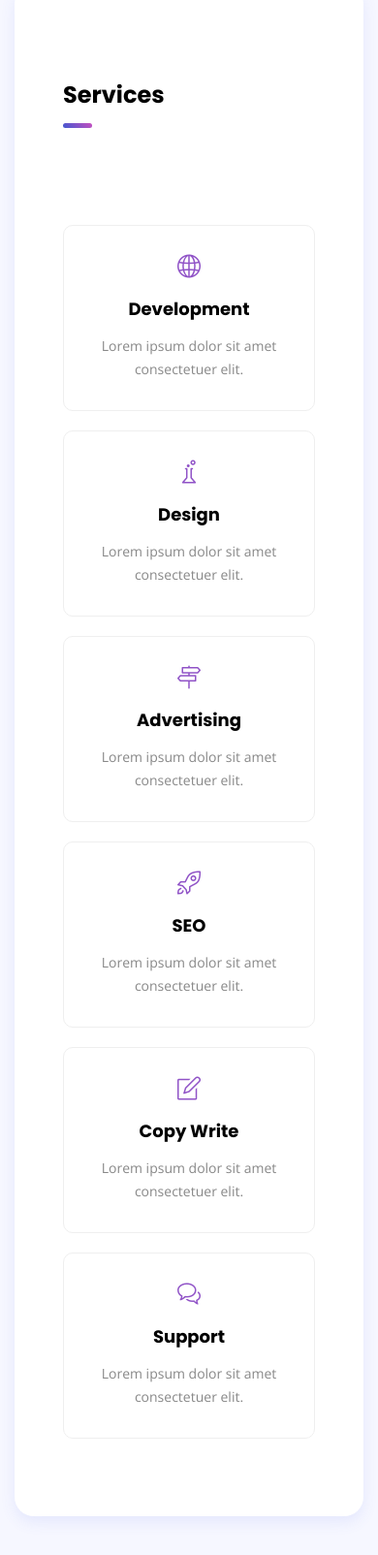
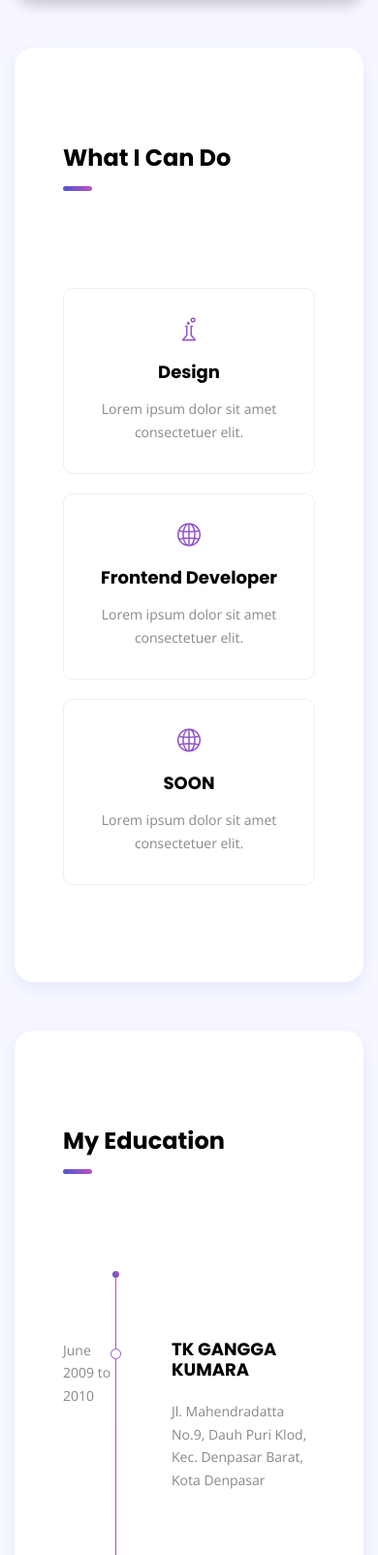
Before and after one commit to andresanjaya/skinnydookie, a PHP site: page / in a window 390 px wide. Shown: the part 3858-5462 px from the top of the page at 97% size. Run offline with PHP 8.4, Linux system fonts and the light colour scheme; some libraries are stand-ins or nearby versions.

Commit message:
Update UI

```diff
--- a/assets/css/style.css
+++ b/assets/css/style.css
@@ -1279,7 +1279,7 @@ section.padding-60 {
 }
 
 .form-control:focus {
-  border-color: #FF5959;
+  border-color: #9053c7;
   outline: 0;
   -webkit-box-shadow: none;
   box-shadow: none;
--- a/index.html
+++ b/index.html
@@ -58,7 +58,7 @@
 		<div class="header-inner d-flex align-items-start flex-column">
 			<a href="index.html"><img src="assets/img/profile.png" alt="Andre Sanjaya" /></a>
 			<a href="index.html" class="site-title mt-3">Andre Sanjaya</a>
-			<span class="site-slogan">Web Developer</span>
+			<span class="site-slogan">UI/UX Designer & Frontend Developer</span>
 
 			<!-- navigation menu -->
 			<nav>
@@ -153,10 +154,10 @@
 							<span class="float-right">85%</span>
 						</div>
 						<div class="progress">
-							<div class="progress-bar" role="progressbar" aria-valuemin="0" aria-valuemax="100" aria-valuenow="90">
+							<div class="progress-bar" role="progressbar" aria-valuemin="0" aria-valuemax="100" aria-valuenow="85">
 							</div>
 						</div>
-						<div class="spacer" data-height="50"></div>
+						<div class="spacer" data-height="85"></div>
 					</div>
 				</div>
 
@@ -168,10 +169,10 @@
 							<span class="float-right">65%</span>
 						</div>
 						<div class="progress">
-							<div class="progress-bar" role="progressbar" aria-valuemin="0" aria-valuemax="100" aria-valuenow="85">
+							<div class="progress-bar" role="progressbar" aria-valuemin="0" aria-valuemax="100" aria-valuenow="65">
 							</div>
 						</div>
-						<div class="spacer" data-height="50"></div>
+						<div class="spacer" data-height="65"></div>
 					</div>
 				</div>
 
@@ -183,10 +184,10 @@
 							<span class="float-right">40%</span>
 						</div>
 						<div class="progress">
-							<div class="progress-bar" role="progressbar" aria-valuemin="0" aria-valuemax="100" aria-valuenow="85">
+							<div class="progress-bar" role="progressbar" aria-valuemin="0" aria-valuemax="100" aria-valuenow="40">
 							</div>
 						</div>
-						<div class="spacer" data-height="50"></div>
+						<div class="spacer" data-height="40"></div>
 					</div>
 				</div>
 
@@ -210,13 +211,13 @@
 					<div class="skill-item">
 						<div class="skill-info clearfix">
 							<h4 class="float-left mb-3 mt-0">English</h4>
-							<span class="float-right">80%</span>
+							<span class="float-right">75%</span>
 						</div>
 						<div class="progress">
-							<div class="progress-bar" role="progressbar" aria-valuemin="0" aria-valuemax="100" aria-valuenow="60">
+							<div class="progress-bar" role="progressbar" aria-valuemin="0" aria-valuemax="100" aria-valuenow="75">
 							</div>
 						</div>
-						<div class="spacer d-md-none d-lg-none" data-height="50"></div>
+						<div class="spacer d-md-none d-lg-none" data-height="75"></div>
 					</div>
 				</div>
 
@@ -281,20 +282,10 @@
 
 		<!-- section services -->
 		<section id="services" class="shadow-blue white-bg padding">
-			<h3 class="section-title-gradient">Services</h3>
+			<h3 class="section-title-gradient">What I Can Do</h3>
 			<div class="spacer" data-height="80"></div>
 
 			<div class="row">
-
-				<div class="col-md-4 col-sm-6">
-					<!-- service item -->
-					<div class="service-item text-center">
-						<i class="icon-globe icon-gradient"></i>
-						<h4 class="my-3">Development</h4>
-						<p class="mb-0">Lorem ipsum dolor sit amet consectetuer elit.</p>
-					</div>
-					<div class="spacer" data-height="20"></div>
-				</div>
 
 				<div class="col-md-4 col-sm-6">
 					<!-- service item -->
@@ -309,8 +300,8 @@
 				<div class="col-md-4 col-sm-6">
 					<!-- service item -->
 					<div class="service-item text-center">
-						<i class="icon-directions icon-gradient"></i>
-						<h4 class="my-3">Advertising</h4>
+						<i class="icon-globe icon-gradient"></i>
+						<h4 class="my-3">Frontend Developer</h4>
 						<p class="mb-0">Lorem ipsum dolor sit amet consectetuer elit.</p>
 					</div>
 					<div class="spacer" data-height="20"></div>
@@ -319,30 +310,11 @@
 				<div class="col-md-4 col-sm-6">
 					<!-- service item -->
 					<div class="service-item text-center">
-						<i class="icon-rocket icon-gradient"></i>
-						<h4 class="my-3">SEO</h4>
+						<i class="icon-globe icon-gradient"></i>
+						<h4 class="my-3">SOON</h4>
 						<p class="mb-0">Lorem ipsum dolor sit amet consectetuer elit.</p>
 					</div>
-					<div class="spacer d-md-none d-lg-none" data-height="20"></div>
-				</div>
-
-				<div class="col-md-4 col-sm-6">
-					<!-- service item -->
-					<div class="service-item text-center">
-						<i class="icon-note icon-gradient"></i>
-						<h4 class="my-3">Copy Write</h4>
-						<p class="mb-0">Lorem ipsum dolor sit amet consectetuer elit.</p>
-					</div>
-					<div class="spacer d-md-none d-lg-none" data-height="20"></div>
-				</div>
-
-				<div class="col-md-4 col-sm-6">
-					<!-- service item -->
-					<div class="service-item text-center">
-						<i class="icon-bubbles icon-gradient"></i>
-						<h4 class="my-3">Support</h4>
-						<p class="mb-0">Lorem ipsum dolor sit amet consectetuer elit.</p>
-					</div>
+					<div class="spacer" data-height="20"></div>
 				</div>
 
 			</div>
@@ -538,71 +510,9 @@
 			</div>
 		</section>
 
-		<!-- section testimonials -->
-		<section id="testimonials" class="shadow-blue gradient-bg padding">
-			<h3 class="text-white section-title">Testimonials</h3>
-			<div class="spacer" data-height="97"></div>
-
-			<div class="row testimonials-wrapper">
-
-				<div class="col-md-6">
-					<!-- testimonial item -->
-					<div class="testimonial-item">
-						<span class="symbol"><i class="fas fa-quote-left"></i></span>
-						<p class="text-white">I enjoy working with the theme and learn so much. You guys make the process fun and interesting. Good luck!</p>
-						<div class="testimonial-details">
-							<div class="thumb">
-								<img src="https://via.placeholder.com/40x40" alt="customer-name" />
-							</div>
-							<div class="info">
-								<h4 class="text-white" >Helen Doe</h4>
-								<span class="text-white">Themeforest customer</span>
-							</div>
-						</div>
-					</div>
-				</div>
-
-				<div class="col-md-6">
-					<!-- testimonial item -->
-					<div class="testimonial-item">
-						<span class="symbol"><i class="fas fa-quote-left"></i></span>
-						<p class="text-white">I enjoy working with the theme and learn so much. You guys make the process fun and interesting. Good luck!</p>
-						<div class="testimonial-details">
-							<div class="thumb">
-								<img src="https://via.placeholder.com/40x40" alt="customer-name" />
-							</div>
-							<div class="info">
-								<h4 class="text-white">Jane Doe</h4>
-								<span class="text-white">Themeforest customer</span>
-							</div>
-						</div>
-					</div>
-				</div>
-
-				<div class="col-md-6">
-					<!-- testimonial item -->
-					<div class="testimonial-item">
-						<span class="symbol"><i class="fas fa-quote-left"></i></span>
-						<p class="text-white">I enjoy working with the theme and learn so much. You guys make the process fun and interesting. Good luck!</p>
-						<div class="testimonial-details">
-							<div class="thumb">
-								<img src="https://via.placeholder.com/40x40" alt="customer-name" />
-							</div>
-							<div class="info">
-								<h4 class="text-white">Helen Doe</h4>
-								<span class="text-white">Themeforest customer</span>
-							</div>
-						</div>
-					</div>
-				</div>
-
-			</div>
-		</section>
-
-
 		<!-- section blog -->
-		<section id="blog" class="shadow-blue white-bg padding">
-			<h3 class="section-title-gradient">Recent posts</h3>
+		<section id="blog" class=" background parallax padding" data-image-src="assets/img/DSC03101.JPG">
+			<h3 class="color-white section-title-gradient">What I Like</h3>
 			<div class="spacer" data-height="80"></div>
 
 			<div class="row">
@@ -612,16 +522,16 @@
 					<div class="blog-item">
 						<div class="thumb">
 							<a href="#">
-								<span class="category">Thoughts</span>
+								<span class="category">Movies</span>
 							</a>
 							<a href="#">
 								<img src="https://via.placeholder.com/800x600" alt="blog-title" />
 							</a>
 						</div>
-						<h4 class="mt-4 mb-0"><a href="#">The Truth About Design In 3 Minutes</a></h4>
+						<h4 class="color-white mt-4 mb-0">The Truth About Design In 3 Minutes</h4>
 						<ul class="list-inline meta mb-0 mt-3">
-							<li class="list-inline-item">13 March, 2019</li>
-							<li class="list-inline-item">Andre Sanjaya</li>
+							<li class="color-white list-inline-item">13 March, 2019</li>
+							<li class="color-white list-inline-item">Andre Sanjaya</li>
 						</ul>
 					</div>
 				</div>
@@ -631,16 +541,16 @@
 					<div class="blog-item">
 						<div class="thumb">
 							<a href="#">
-								<span class="category">Blog</span>
+								<span class="category">Music</span>
 							</a>
 							<a href="#">
 								<img src="https://via.placeholder.com/800x600" alt="blog-title" />
 							</a>
 						</div>
-						<h4 class="mt-4 mb-0"><a href="#">The Ugly Truth About Design</a></h4>
+						<h4 class="color-white mt-4 mb-0">The Ugly Truth About Design</h4>
 						<ul class="list-inline meta mb-0 mt-3">
-							<li class="list-inline-item">13 March, 2019</li>
-							<li class="list-inline-item">Andre Sanjaya</li>
+							<li class="color-white list-inline-item">13 March, 2019</li>
+							<li class="color-white list-inline-item">Andre Sanjaya</li>
 						</ul>
 					</div>
 				</div>
@@ -650,16 +560,16 @@
 					<div class="blog-item">
 						<div class="thumb">
 							<a href="#">
-								<span class="category">Tech</span>
+								<span class="category">Design</span>
 							</a>
 							<a href="#">
 								<img src="https://via.placeholder.com/800x600" alt="blog-title" />
 							</a>
 						</div>
-						<h4 class="mt-4 mb-0"><a href="#">How To Become Better With UI Design</a></h4>
+						<h4 class="color-white mt-4 mb-0">How To Become Better With UI Design</h4>
 						<ul class="list-inline meta mb-0 mt-3">
-							<li class="list-inline-item">13 March, 2019</li>
-							<li class="list-inline-item">Andre Sanjaya</li>
+							<li class="color-white list-inline-item">13 March, 2019</li>
+							<li class="color-white list-inline-item">Andre Sanjaya</li>
 						</ul>
 					</div>
 				</div>
```
Also changed, not shown: other parts of index.html (+19 -18 lines).
